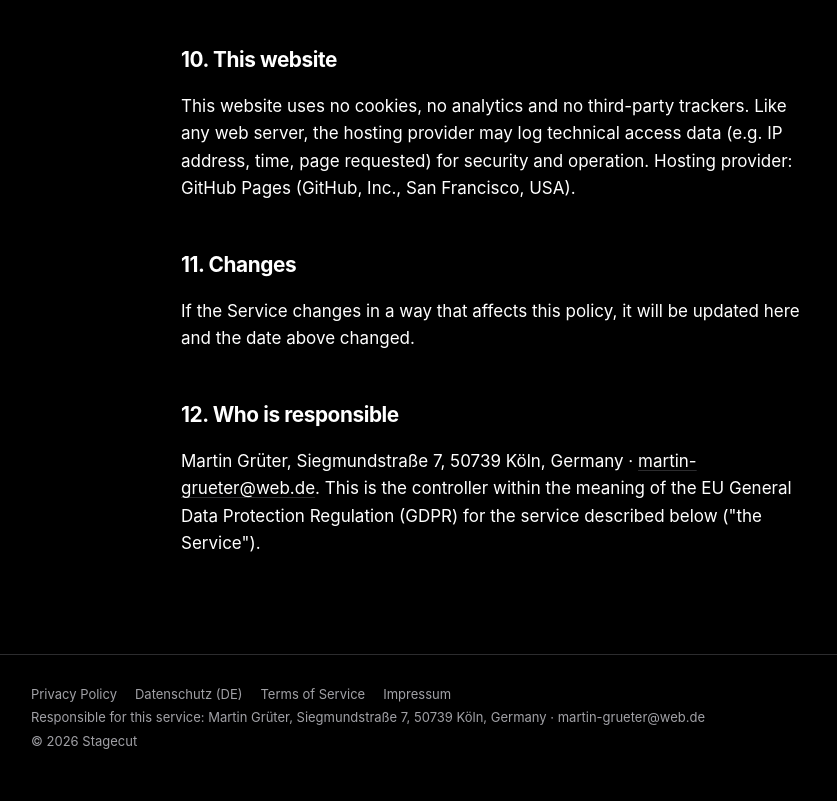
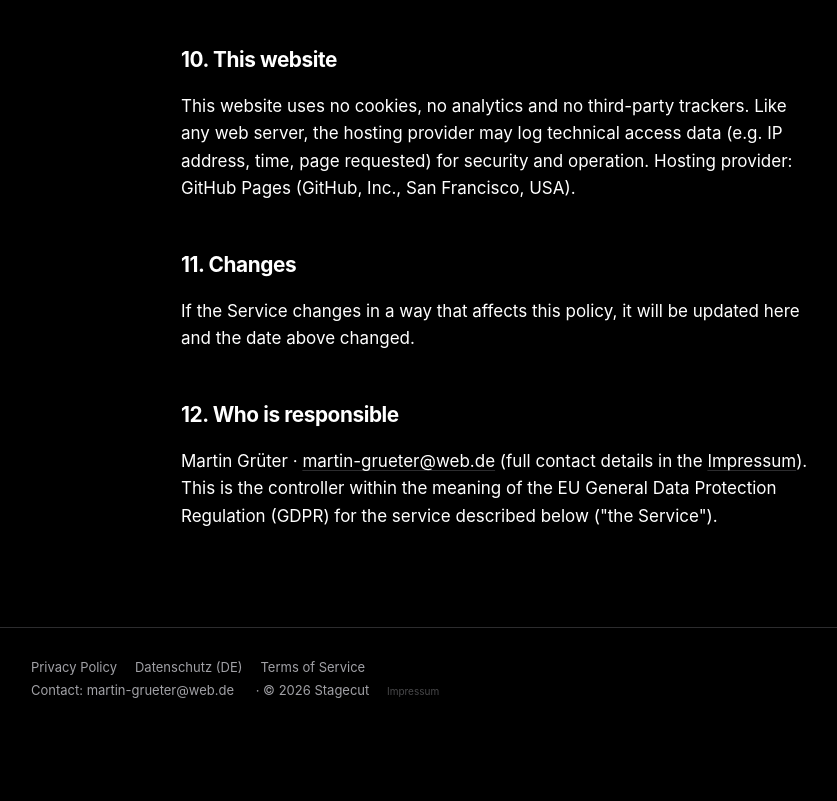
Before and after one commit to martingrueter1709/martingrueter1709.github.io, a plain HTML site: page privacy.html in a window 1280 px wide. Shown: the part 3355-4156 px from the top of the page, without its empty margins (141-978 px from the left). After the commit the page ends 4106 px from the top, so only its background shows below. Drawn offline with Linux system fonts and the light colour scheme.

Commit message:
Add files via upload

```diff
--- a/privacy.html
+++ b/privacy.html
@@ -66,14 +66,13 @@
 <h2>11. Changes</h2>
 <p>If the Service changes in a way that affects this policy, it will be updated here and the date above changed.</p>
 <h2>12. Who is responsible</h2>
-<p>Martin Grüter, Siegmundstraße 7, 50739 Köln, Germany &middot; <a href="mailto:martin-grueter@web.de">martin-grueter@web.de</a>. This is the controller within the meaning of the EU General Data Protection Regulation (GDPR) for the service described below ("the Service").</p>
+<p>Martin Grüter &middot; <a href="mailto:martin-grueter@web.de">martin-grueter@web.de</a> (full contact details in the <a href="impressum.html">Impressum</a>). This is the controller within the meaning of the EU General Data Protection Regulation (GDPR) for the service described below ("the Service").</p>
 
 
 </main>
 <footer><div class="foot">
-  <a href="privacy.html">Privacy Policy</a><a href="datenschutz.html">Datenschutz (DE)</a><a href="terms.html">Terms of Service</a><a href="impressum.html">Impressum</a><br>
-  Responsible for this service: Martin Grüter, Siegmundstraße 7, 50739 Köln, Germany &middot; <a href="mailto:martin-grueter@web.de">martin-grueter@web.de</a><br>
-  &copy; 2026 Stagecut
+  <a href="privacy.html">Privacy Policy</a><a href="datenschutz.html">Datenschutz (DE)</a><a href="terms.html">Terms of Service</a><br>
+  Contact: <a href="mailto:martin-grueter@web.de">martin-grueter@web.de</a> &middot; &copy; 2026 Stagecut <a class="tiny" href="impressum.html">Impressum</a>
 </div></footer>
 </body>
 </html>
--- a/style.css
+++ b/style.css
@@ -94,3 +94,7 @@ footer { border-top: 1px solid var(--line); margin-top: 40px; }
 .nav-links a.pill:hover { color: var(--bg); opacity: .85; }
 @media (max-width: 760px) { .nav-links a.pill { display: inline-block !important; } }
 .summary { background: var(--soft); border-radius: 18px; padding: 20px 22px; margin: 0 0 8px; font-size: 1.05rem; line-height: 1.5; }
+
+/* Impressum link: legally required, kept small and unobtrusive */
+.foot a.tiny { margin-left: 14px; margin-right: 0; font-size: 10px; opacity: .45; }
+.foot a.tiny:hover { opacity: .9; }
```
Also changed, not shown: datenschutz.html (+3 -4 lines), impressum.html (+3 -3 lines), index.html (+2 -3 lines), terms.html (+3 -4 lines).
